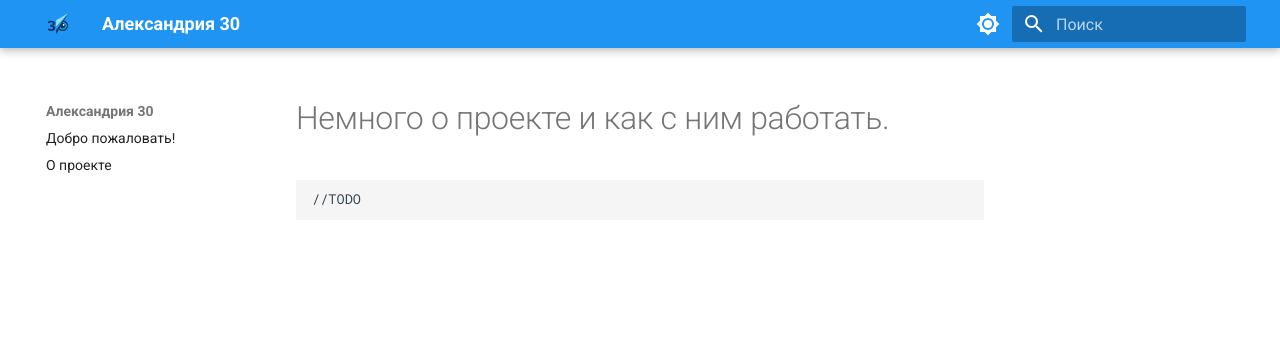
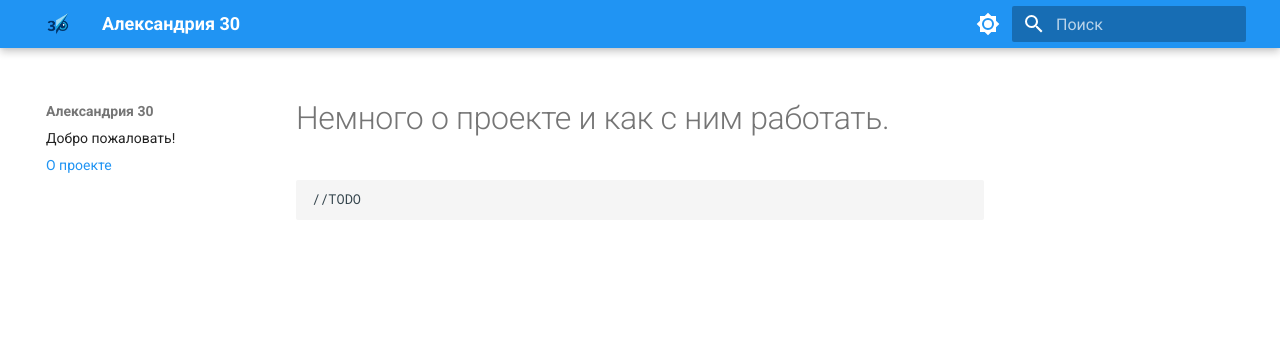
Before and after one commit to 30spb/Alexandria30, an MkDocs documentation site: the page built from docs/about/index.md, in a window 1280 px wide. Shown: the top 349 px of the page. Built offline with MkDocs 1.6.1 and Material for MkDocs 9.7.7, drawn with Linux system fonts in a browser that asks for light colours.

Commit message:
Хот-фикс

```diff
--- a/mkdocs.yml
+++ b/mkdocs.yml
@@ -4,7 +4,7 @@
 
 nav:
   - Добро пожаловать!: index.md
-  - О проекте: /about/index.md
+  - О проекте: about/index.md
 
 theme:
   name: material
```
